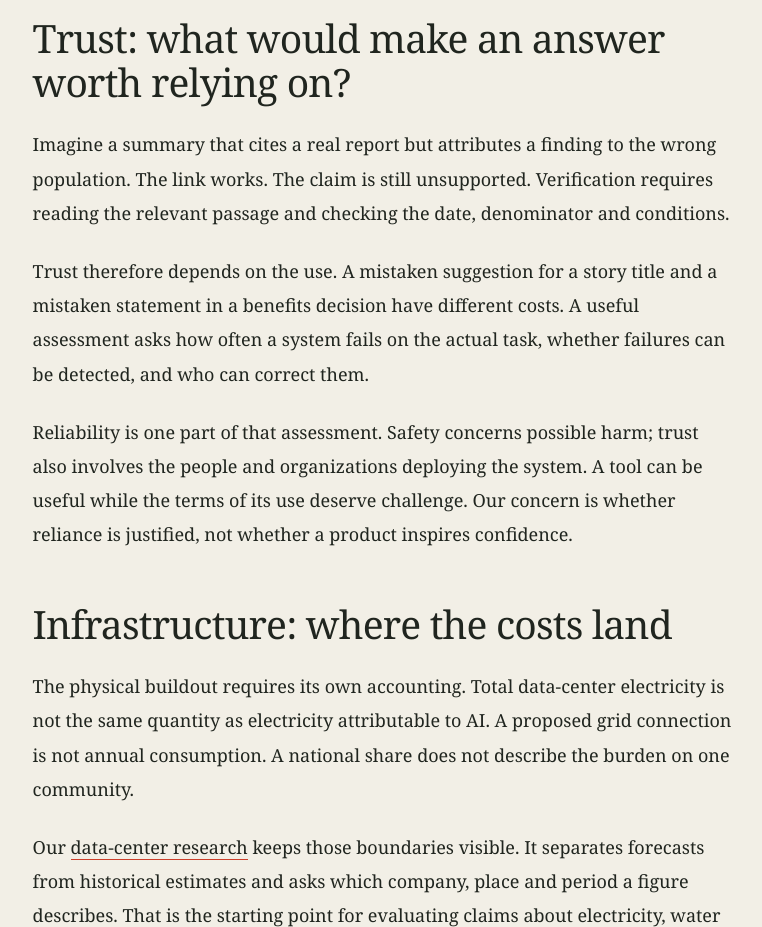
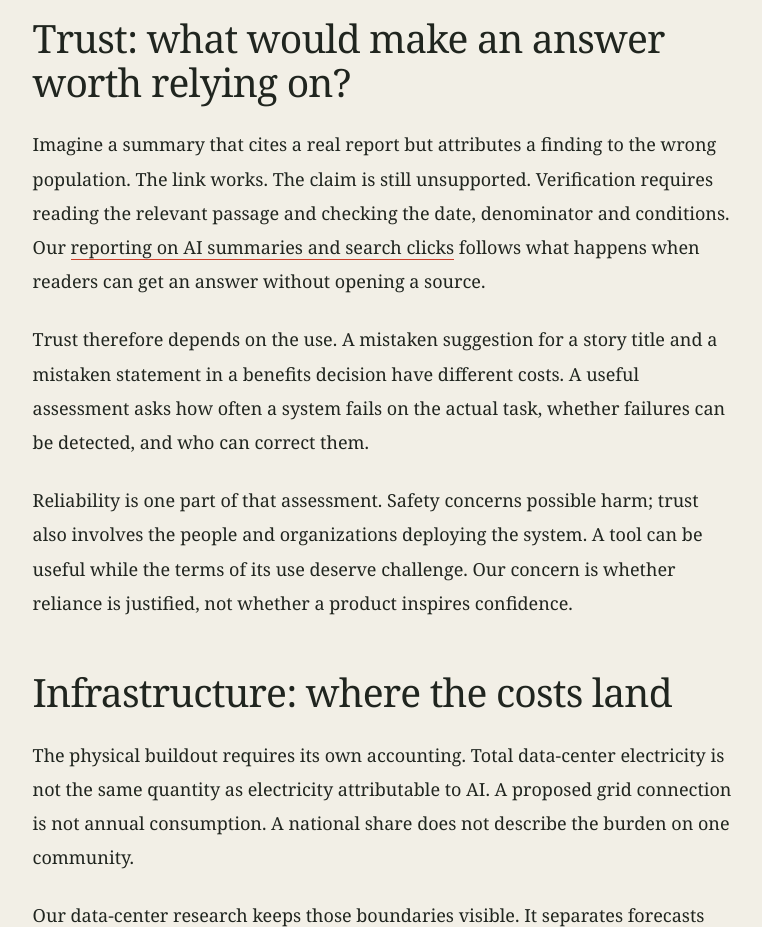
Before and after one commit to fear-ai/fear-ai.github.io, a plain HTML site: page perspective/index.html in a window 1280 px wide. Shown: the part 1460-2387 px from the top of the page, without its empty margins (341-1103 px from the left). Drawn offline with Linux system fonts and the light colour scheme.

Commit message:
Link Perspective’s Trust section to the published search essay

```diff
--- a/perspective/index.html
+++ b/perspective/index.html
@@ -21,7 +21,7 @@
 <p>A 2024 study illustrates why capability and adoption differ. Svanberg and coauthors model the cost of automating computer-vision tasks. Under the study’s cost assumptions, tasks that firms could economically automate accounted for 23% of compensation for vision tasks. The estimate covers computer vision and uses task compensation as its denominator. Measuring LLM-related job loss would require employment data. <a href="#ref-work" aria-label="Reference 1">[1]</a></p>
 <p>For an employment claim, ask what was measured: tasks a model might perform, firms buying a tool, vacancies, payroll employment or earnings. Then ask who is covered and over what period. These measures can tell different parts of the story. They cannot be substituted for one another.</p>
 <h2 id="trust">Trust: what would make an answer worth relying on?</h2>
-<p>Imagine a summary that cites a real report but attributes a finding to the wrong population. The link works. The claim is still unsupported. Verification requires reading the relevant passage and checking the date, denominator and conditions.</p>
+<p>Imagine a summary that cites a real report but attributes a finding to the wrong population. The link works. The claim is still unsupported. Verification requires reading the relevant passage and checking the date, denominator and conditions. Our <a href="/ai-summaries/">reporting on AI summaries and search clicks</a> follows what happens when readers can get an answer without opening a source.</p>
 <p>Trust therefore depends on the use. A mistaken suggestion for a story title and a mistaken statement in a benefits decision have different costs. A useful assessment asks how often a system fails on the actual task, whether failures can be detected, and who can correct them.</p>
 <p>Reliability is one part of that assessment. Safety concerns possible harm; trust also involves the people and organizations deploying the system. A tool can be useful while the terms of its use deserve challenge. Our concern is whether reliance is justified, not whether a product inspires confidence.</p>
 <h2 id="infrastructure">Infrastructure: where the costs land</h2>
```
